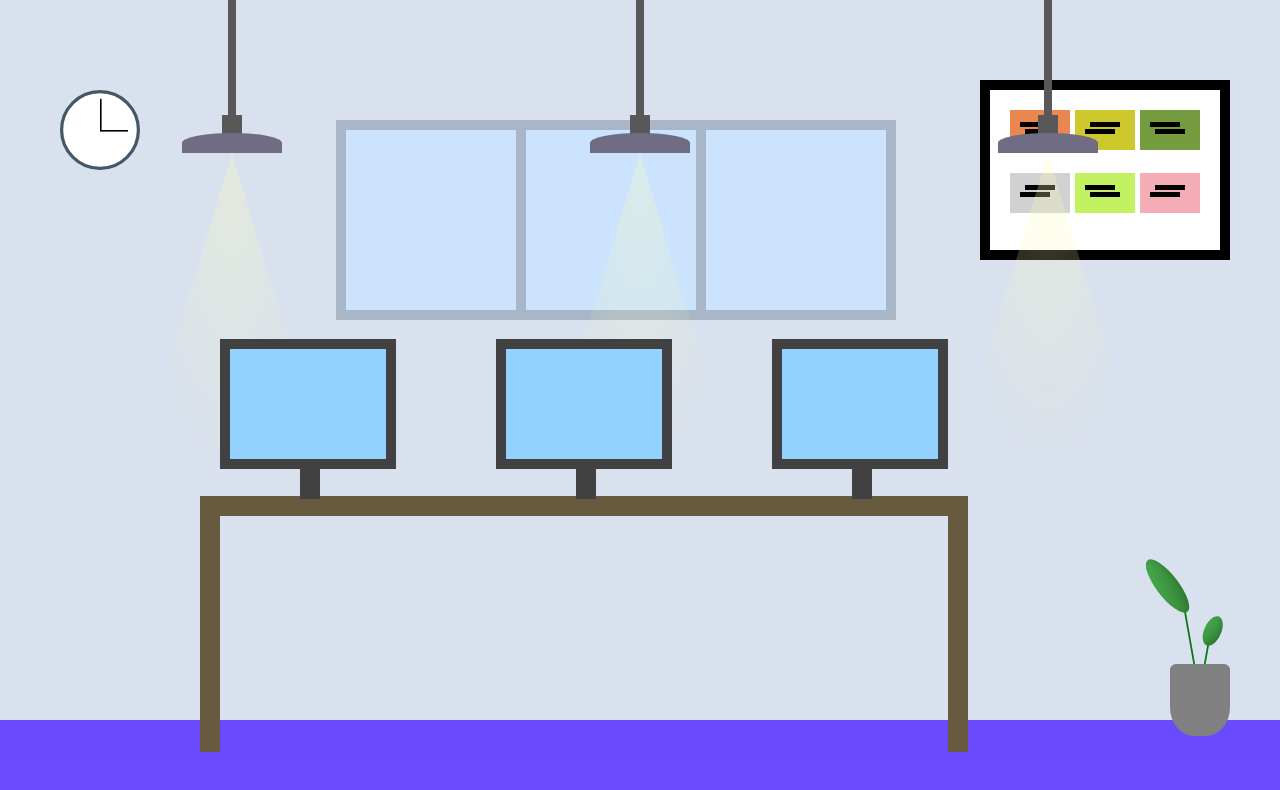
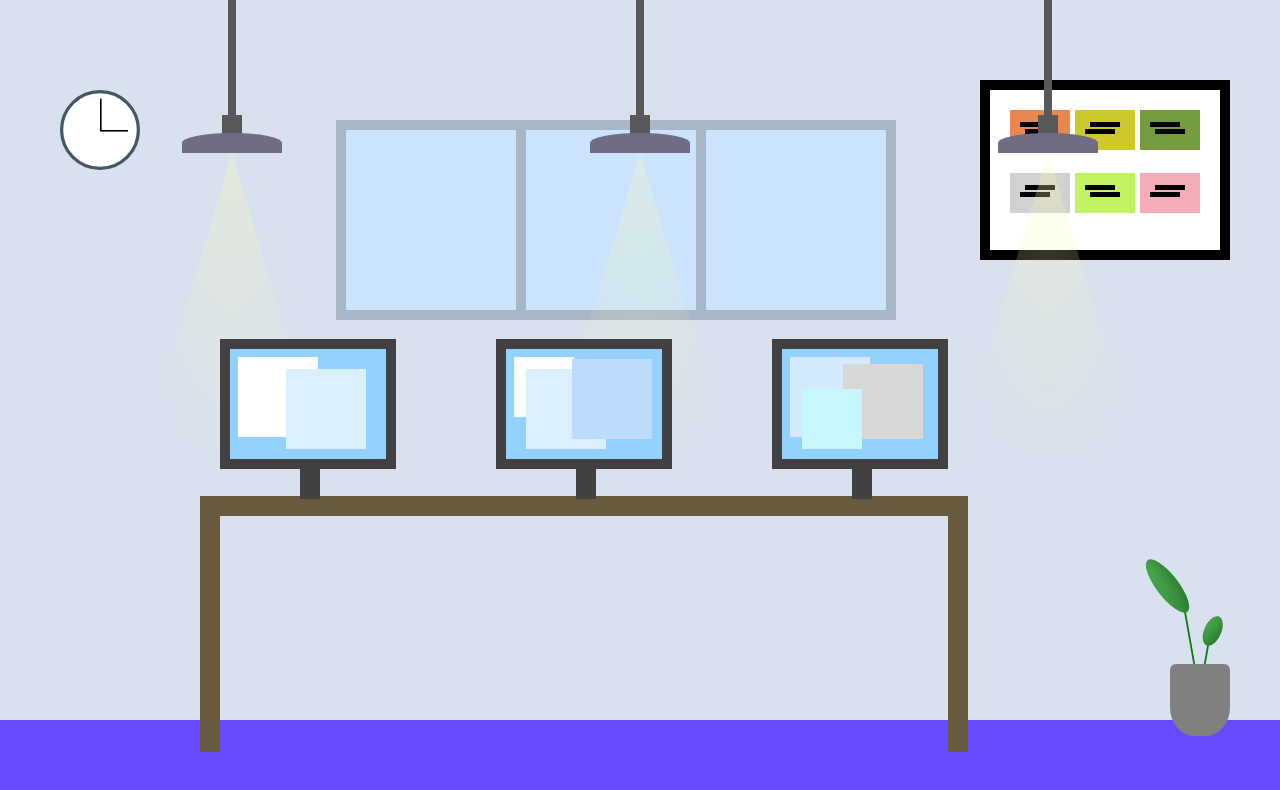
Before and after one commit to dipanshu447/css-office-art, a plain HTML site: page index.html in a window 1280 px wide. Drawn offline with Linux system fonts and the light colour scheme.

Commit message:
add: opened app windows in all 3 pc

```diff
--- a/index.html
+++ b/index.html
@@ -73,14 +73,22 @@
         </div>
         <div class="table">
             <div class="computer">
+                <div class="app_window"></div>
+                <div class="app2_window"></div>
                 <div class="stand">
                 </div>
             </div>
             <div class="computer">
+                <div class="app3_window"></div>
+                <div class="app4_window"></div>
+                <div class="app5_window"></div>
                 <div class="stand">
                 </div>
             </div>
             <div class="computer">
+                <div class="app6_window"></div>
+                <div class="app7_window"></div>
+                <div class="app8_window"></div>
                 <div class="stand">
                 </div>
             </div>
--- a/style.css
+++ b/style.css
@@ -210,6 +210,7 @@ body {
     height: 130px;
     border: 10px solid #414141;
     background: #93d2ff;
+    padding: 8px;
 }
 
 .stand {
@@ -259,3 +260,76 @@ body {
     background: #000;
     margin: 2px 5px;
 }
+
+.app_window {
+    width: 80px;
+    height: 80px;
+    background: #ffffff;
+}
+
+.app2_window {
+    position: absolute;
+    top: 20px;
+    right: 20px;
+    width: 80px;
+    height: 80px;
+    background: #DBEFFD;
+}
+
+.app3_window {
+    width: 60px;
+    height: 60px;
+    background: #ffffff;
+}
+
+.app4_window {
+    position: absolute;
+    top: 20px;
+    left: 20px;
+    width: 80px;
+    height: 80px;
+    background: #DBEFFD;
+}
+
+.app5_window {
+    position: absolute;
+    top: 10px;
+    right: 10px;
+    width: 80px;
+    height: 80px;
+    background: #BDDCFC;
+}
+
+.app5_window {
+    position: absolute;
+    top: 10px;
+    right: 10px;
+    width: 80px;
+    height: 80px;
+    background: #BDDCFC;
+}
+
+.app6_window {
+    position: absolute;
+    width: 80px;
+    height: 80px;
+    background: #d5eaff;
+}
+
+.app7_window {
+    position: absolute;
+    top: 15px;
+    right: 15px;
+    width: 80px;
+    height: 75px;
+    background: #d8d8d8;
+}
+
+.app8_window {
+    position: absolute;
+    top: 40px;
+    left: 20px;
+    width: 60px;
+    height: 60px;
+    background: #c7f7fd;
+}
```
